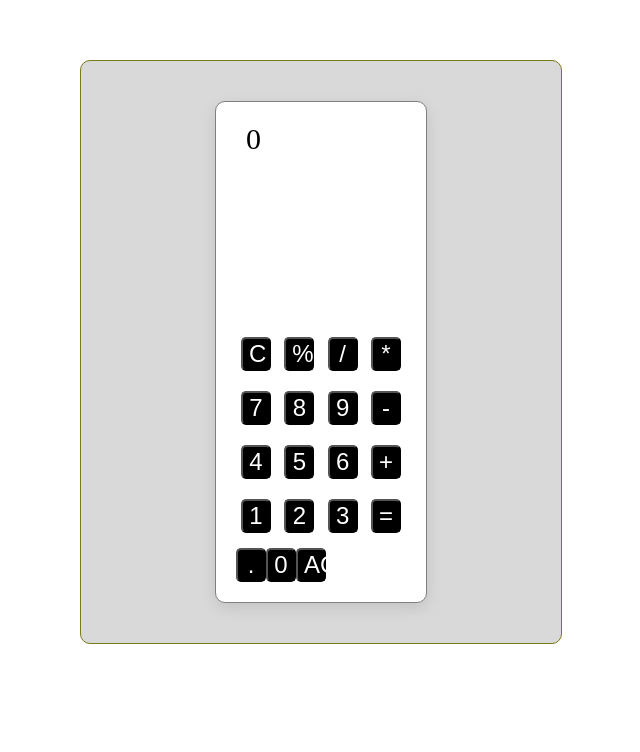
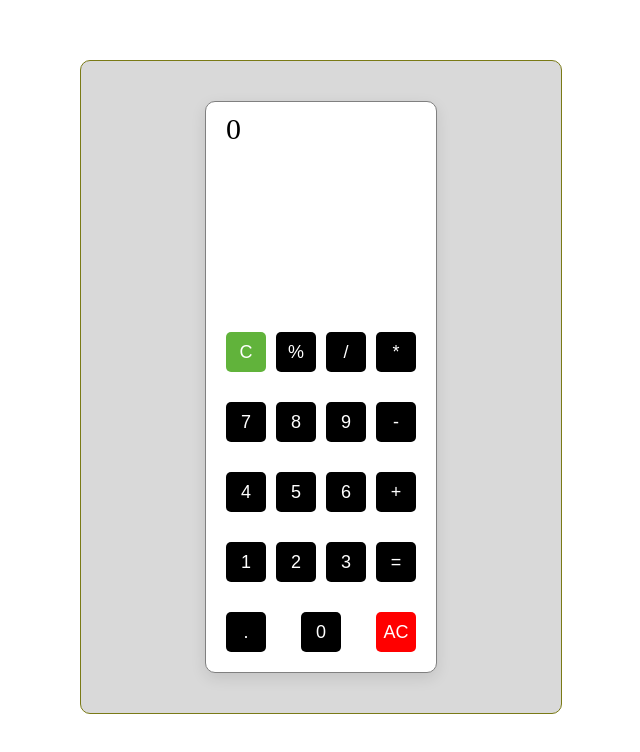
Before and after one commit to itsJitu/Calculator, a React (Vite) app in the folder Claculator/: page / in a window 1280 px wide. Shown: the top 752 px of the page, without its empty margins (319-959 px from the left). Built offline with nearby package versions, Linux system fonts and the light colour scheme.

Commit message:
enter button working

```diff
--- a/Claculator/src/component/calculator.css
+++ b/Claculator/src/component/calculator.css
@@ -15,7 +15,7 @@
     flex-direction: column;
     gap: 10px;
     background-color: white;
-    padding: 20px;
+    padding: 10px;
     border-radius: 10px;
     border: 1px solid gray;
     box-shadow: 0 5px 15px rgba(0, 0, 0, 0.1);
@@ -32,7 +32,18 @@
 button {
     background-color: black;
     color: white;
-    font-size: x-large;
+    font-size: large;
     border-radius: 5px;
-    width: 30px;
+    width: 40px;
+    height: 40px;
+    margin: 5px;
+    border: none;
+    outline: none;
 }
+
+.last-three {
+    margin-bottom: 5px;
+    margin: 5px;
+    display: flex;
+    justify-content: space-between;
+}
--- a/Claculator/src/component/calculator.jsx
+++ b/Claculator/src/component/calculator.jsx
@@ -1,7 +1,7 @@
 import React, { useState, useEffect } from "react";
 import "./calculator.css";
 
-function calculator() {
+function Calculator() {
   const [input, setInput] = useState("");
 
   const handleClick = (value) => {
@@ -10,17 +10,50 @@ function calculator() {
 
   const handleEqual = () => {
     try {
+      console.log("Input:", input);
+
+      // Check if input is empty or doesn't contain any numbers
+      if (!input || !/\d/.test(input)) {
+        console.log("Empty input, setting to 0");
+        setInput("0");
+        return;
+      }
+
       let expression = input;
+      console.log("Original expression:", expression);
+
+      // Handle percentage calculations
+      // Convert 100%50 to 50 (100% of 50 = 50)
       expression = expression.replace(
-        /(\d+(?:\.\d+)?)\s*%\s*(\d+(?:\.\d+)?)/g,
-        (_, a, b) => {
-          return `(${a} * (${b} / 100))`;
-        }
+        /(\d+(?:\.\d+)?)%(\d+(?:\.\d+)?)/g,
+        (_, a, b) => `(${a} * ${b} / 100)`
       );
 
+      // Convert 50% to 0.5 (50/100) - for single percentages
+      expression = expression.replace(
+        /(\d+(?:\.\d+)?)%/g,
+        (_, a) => `(${a} / 100)`
+      );
+
+      // Ensure the expression ends with a number, not an operator
+      if (/[\+\-\*\/]$/.test(expression)) {
+        expression = expression.slice(0, -1);
+      }
+
+      console.log("Final expression:", expression);
       const result = eval(expression);
-      setInput(result.toString());
+      console.log("Result:", result);
+
+      // Check if result is valid
+      if (isNaN(result) || !isFinite(result)) {
+        console.log("Invalid result, setting Error");
+        setInput("Error");
+      } else {
+        console.log("Setting result:", result.toString());
+        setInput(result.toString());
+      }
     } catch (error) {
+      console.log("Error:", error);
       setInput("Error");
     }
   };
@@ -50,7 +83,7 @@ function calculator() {
 
     window.addEventListener("keydown", handlekeyDown);
     return () => window.removeEventListener("keydown", handlekeyDown);
-  }, []);
+  }, [handleEqual, handleBackspace, handleClear]);
 
   return (
     <>
@@ -62,7 +95,7 @@ function calculator() {
           <div style={{color: "black", padding: "0px 10px", fontSize: "30px", backgroundColor: "white", height: "200px", width: "150px"}}>{input || "0"}</div>
 
           <div className="first-four">
-            <button onClick={handleBackspace}>C</button>
+            <button onClick={handleBackspace} style={{backgroundColor: "rgb(97 179 59)",}}>C</button>
             <button onClick={() => handleClick("%")}>%</button>
             <button onClick={() => handleClick("/")}>/</button>
             <button onClick={() => handleClick("*")}>*</button>
@@ -89,11 +122,10 @@ function calculator() {
             <button onClick={handleEqual}>=</button>
           </div>
 
-          <div>
-
+          <div className="last-three">
             <button onClick={() => handleClick(".")}>.</button>
             <button onClick={() => handleClick("0")}>0</button>
-            <button onClick={handleClear}>AC</button>
+            <button onClick={handleClear} style={{backgroundColor: "red"}}>AC</button>
           </div>
 
         </div>
@@ -102,4 +134,4 @@ function calculator() {
   );
 }
 
-export default calculator;
+export default Calculator;
```
